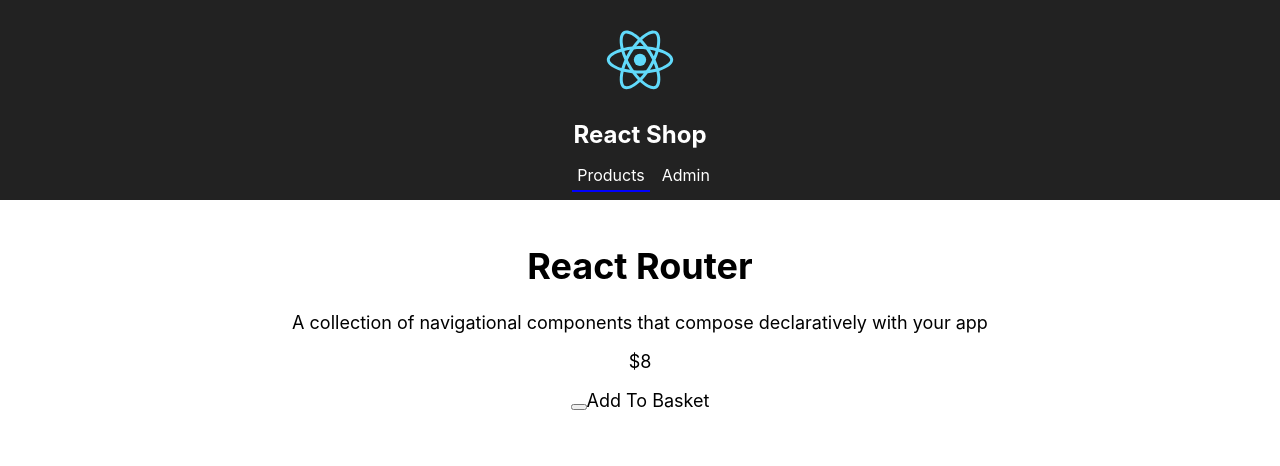
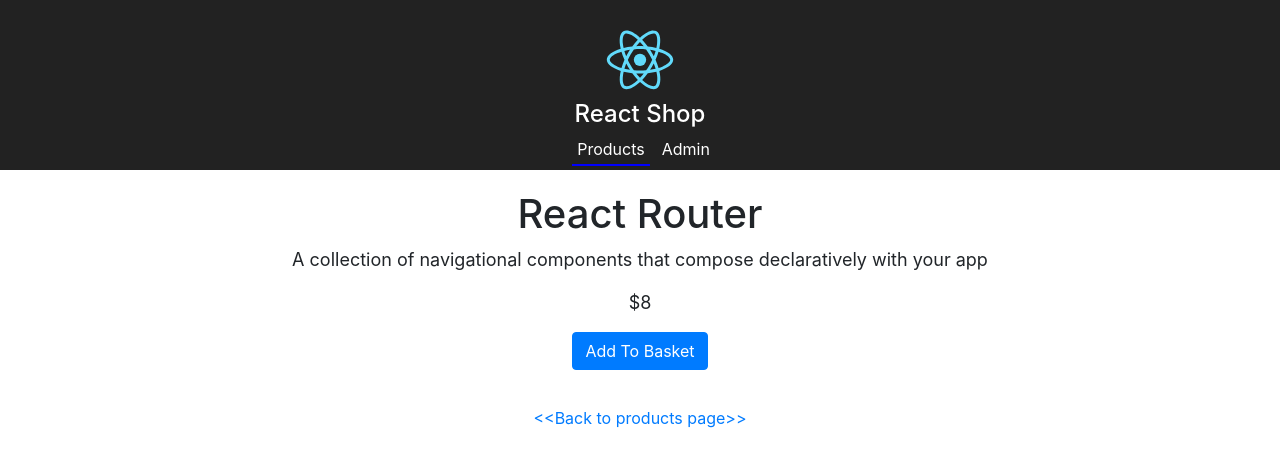
Before and after one commit to chasethesky79/react-router-project, a React (Create React App) app: page /products/1 in a window 1280 px wide. Shown: the top 466 px of the page. Built offline with nearby package versions, Linux system fonts and the light colour scheme.

Commit message:
landing-page
Added navigation for each product link to the product page

```diff
--- a/package.json
+++ b/package.json
@@ -45,7 +45,9 @@
   "devDependencies": {
     "@types/react-router-dom": "^5.1.7",
     "@types/styled-components": "^5.1.7",
+    "bootstrap": "^4.6.0",
     "prettier": "^2.2.1",
+    "react-bootstrap": "^1.5.0",
     "react-number-format": "^4.4.4"
   }
 }
--- a/src/components/ProductDetailsPage.tsx
+++ b/src/components/ProductDetailsPage.tsx
@@ -1,7 +1,11 @@
 import { IProductComponentProps } from "../models/product-model";
 import { Alert, PageContainer } from '../styled-components/styled-components';
 import  NumberFormat from 'react-number-format';
-import { useState } from 'react';
+import Button from 'react-bootstrap/Button';
+import 'bootstrap/dist/css/bootstrap.min.css';
+import React, { useState } from 'react';
+import { Link } from 'react-router-dom';
+import '../styles/Header.css';
 
 const ProductComponent: React.FC<IProductComponentProps> = ({ product, loading, error, added }: IProductComponentProps) => {
    const [initialState, setProduct] = useState({ product, loading, error, added });
@@ -17,10 +21,11 @@
               <h1>{product.name}</h1>
               <p>{product.description}</p>
               <p><NumberFormat value={product.price} displayType={'text'} thousandSeparator={true} prefix={'$'} /></p>
-              {!added && <p><button onClick={handleAddClick}/>Add To Basket</p>}
+              {!added && <p><Button variant='primary' onClick={handleAddClick}>Add To Basket</Button></p>}
             </> : <p>Product not found</p>
            }
         </PageContainer>
+        <Link className='products-link' to={`/products`}>{'<<Back to products page>>'}</Link>
         </>
    )
 }
--- a/src/components/ProductsPage.tsx
+++ b/src/components/ProductsPage.tsx
@@ -1,5 +1,6 @@
 import { IProductsComponentProps } from "../models/product-model";
 import { PageContainer, ProductListWrapper, ProductListItemWrapper, Alert } from '../styled-components/styled-components';
+import { Link } from 'react-router-dom';
 import { withProductsFetching } from './withProductsFetching';
 
 const ProductsComponent: React.FC<IProductsComponentProps> = ({ data, loading, error }: IProductsComponentProps) => {
@@ -11,7 +12,7 @@
                 Welcome to React shop where you can get all your tools for ReactJS
             </p>
             <ProductListWrapper>
-                { data && data.map(product => <ProductListItemWrapper key={product.id}>{product.name}</ProductListItemWrapper>)}
+                { data && data.map(product => <ProductListItemWrapper key={product.id}><Link to={`/products/${product.id}`}>{product.name}</Link></ProductListItemWrapper>)}
             </ProductListWrapper>
         </PageContainer>
         </>
--- a/src/styled-components/styled-components.ts
+++ b/src/styled-components/styled-components.ts
@@ -32,7 +32,7 @@
 export const HeaderWrapper = styled.header`
 text-align: center;
 background-color: #222;
-height: 160px;
+height: 170px;
 padding: 20px;
 color: white;
 `
--- a/src/styles/Header.css
+++ b/src/styles/Header.css
@@ -8,3 +8,8 @@
 .header-link-active {
     border-bottom: blue solid 2px;
 }
+
+.products-link {
+    display: flex;
+    justify-content: center;
+}
```
Also changed, not shown: 1 other file (tests, documents, lock files or other folders).
